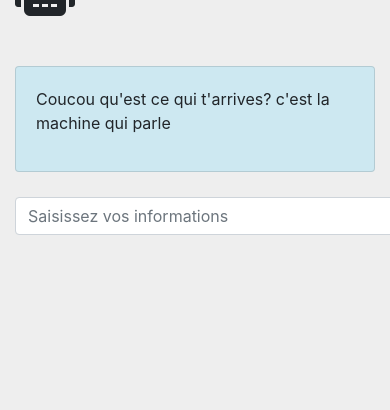
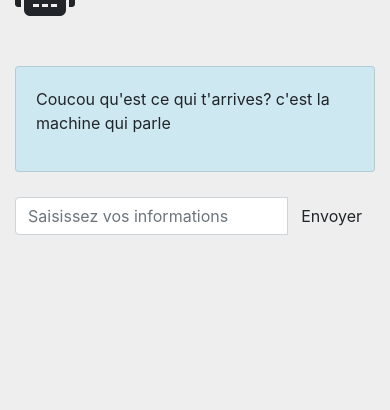
Before and after one commit to fekoulla/eMedic, a PHP site: page / in a window 390 px wide; the page is wider, and only the part inside the window is pictured. Shown: the part 273-683 px from the top of that part. Run offline with PHP 8.4, Linux system fonts and the light colour scheme; some libraries are stand-ins or nearby versions.

Commit message:
front responsive

```diff
--- a/index.php
+++ b/index.php
@@ -42,22 +42,27 @@
         <div id="ecran">
              <div class="container">
                 <div class="row">
+                    <div class="col">
+                    </div>
                     <div class="col-lg-1 col-md-1 col-sm-1">
                         <i class="fas fa-robot fa-3x" style="margin-top: 50px; margin-right: 10px;"></i>
                     </div>
                     <div class="col-lg-5 col-md-5 col-sm-5">
-                      <div id="affichage_bot" class="card card-body" style="margin-top: 50px;">
+                        <div id="affichage_bot" class="card card-body" style="margin-top: 50px; ">
                             <p> Coucou qu'est  ce qui t'arrives? c'est la machine qui parle</p>
+                        </div>
+                    </div>
+                    <div class="col-lg-5 col-md-5 col-sm-5">
                     </div>
                 </div>
             </div>
         </div>
 
+        <div class="container" >
+            <div class="row">
+                <div class="col">
                 </div>
-
-        <div class="container" style="width:700px;">
-            <div class="row">
-                <div class="col" style="margin-top: 25px; width:200px; margin-bottom: 160px;">
+                <div class="col-lg-10 col-md-10 col-sm-10" style="margin-top: 25px; margin-bottom: 160px;">
                     <div class="input-group mb-3">
                       <div class="input-group" id="block-commentaires">
                             <input id="message" type="text" class="form-control" name="message" placeholder="Saisissez vos informations" aria-label="informations">
@@ -66,6 +71,8 @@
                             </span>
                         </div>
                     </div>
+                </div>
+                <div class="col">
                 </div>
             </div>
         </div>
```
Lines whose indentation alone changed are shown as unchanged.
